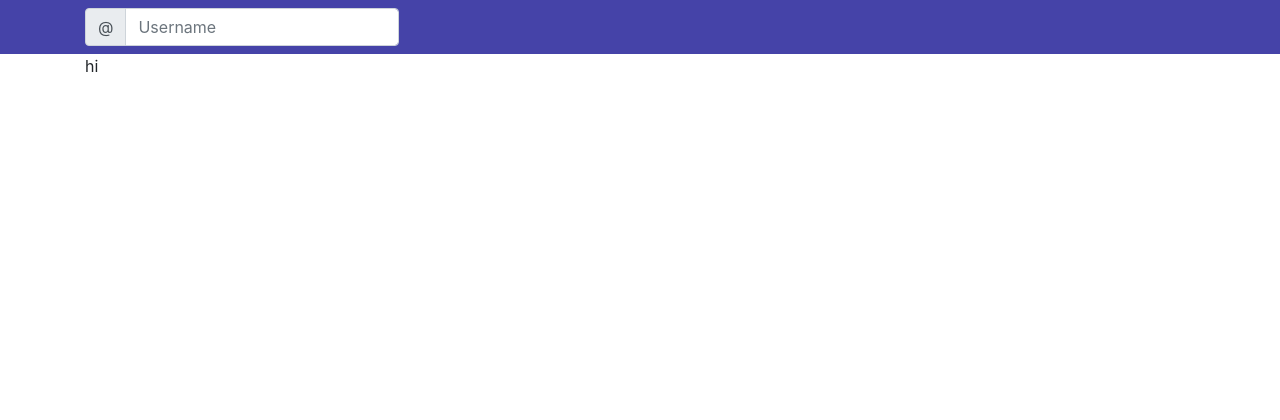
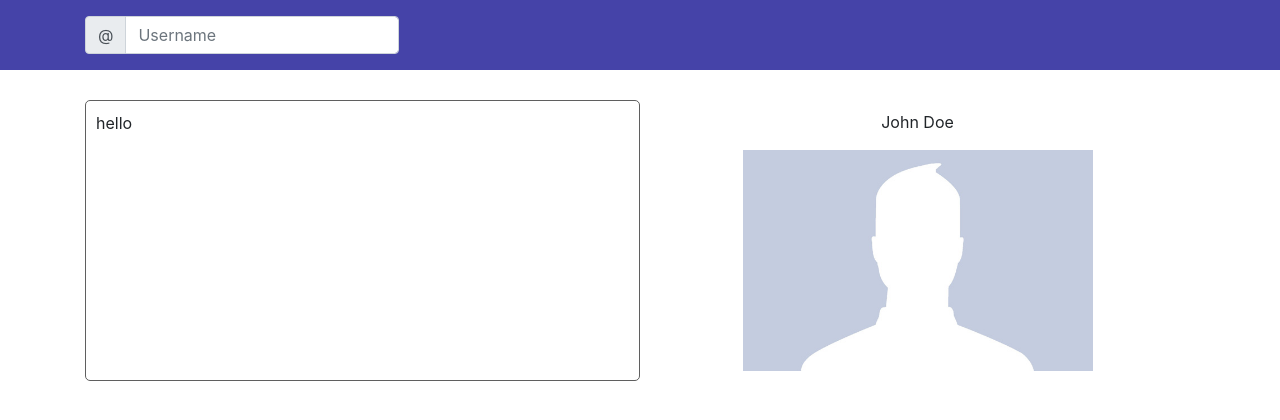
Before and after one commit to calumbruton/Pictochat, a React (Create React App) app: page / in a window 1280 px wide. Shown: the top 420 px of the page. Built offline with nearby package versions, Linux system fonts and the light colour scheme.

Commit message:
Added multiple components

```diff
--- /dev/null
+++ b/src/javascript/components/friendsList.jsx
@@ -0,0 +1,16 @@
+import React, { Component } from 'react';
+
+class FriendsList extends Component {
+
+    render() {
+        return (
+            <div className = "friendsList-container">
+                <p>hello</p>
+            </div>
+        )
+    }
+
+}
+
+
+export default FriendsList;
--- /dev/null
+++ b/src/javascript/components/userProfile.jsx
@@ -0,0 +1,20 @@
+import React, { Component } from 'react';
+import ProfilePicture from '../../images/empty-profile-picture.png';
+
+
+class UserProfile extends Component {
+
+    render() {
+        return (
+            <div className = "flexbox-container-user-profile">
+                <div className = "user-profile-container">
+                    <p>John Doe</p>
+                    <img src={ProfilePicture} width='350vh'></img>
+                </div>
+            </div>
+        )
+    }
+
+}
+
+export default UserProfile;
--- a/src/javascript/pages/homePage.jsx
+++ b/src/javascript/pages/homePage.jsx
@@ -1,5 +1,7 @@
 import React, { Component } from 'react'
-import NavigationBar from './navigationBar';
+import NavigationBar from '../components/navigationBar';
+import FriendsList from '../components/friendsList';
+import UserProfile from '../components/userProfile';
 
 class HomePage extends Component {
 
@@ -8,8 +10,11 @@ class HomePage extends Component {
             <div>
                 <NavigationBar/>
                 <div className="container">
-                    {/* Put chat list here */}
-                    <p>hi</p>
+                    <div className = "flexbox-container">
+                           {/* Put chat list here */}
+                           <FriendsList/>
+                           <UserProfile />
+                    </div>
                 </div>
             </div>
         )
--- /dev/null
+++ b/src/styles/components/friendsList.scss
@@ -0,0 +1,6 @@
+.friendsList-container {
+    border: solid 1px rgb(95, 95, 95);
+    border-radius: 5px;
+    padding: 10px;
+    width: 50%;
+}
--- a/src/styles/components/navigationBar.scss
+++ b/src/styles/components/navigationBar.scss
@@ -1,4 +1,4 @@
-
 .navbar {
     background-color: rgb(69, 67, 168);
+    height: 70px;
 }
--- /dev/null
+++ b/src/styles/components/userProfile.scss
@@ -0,0 +1,10 @@
+.flexbox-container-user-profile {
+    display: flex;
+    width: 50%;
+
+    .user-profile-container {
+        padding: 10px;
+        width: 100%;
+        text-align: center;
+    }
+}
--- a/src/styles/main.scss
+++ b/src/styles/main.scss
@@ -1,3 +1,8 @@
+
+//Pages
+@import './pages/homePage.scss';
 
 //Components scss
 @import './components/navigationBar.scss';
+@import './components/friendsList.scss';
+@import './components/userProfile.scss';
--- /dev/null
+++ b/src/styles/pages/homePage.scss
@@ -0,0 +1,4 @@
+.flexbox-container{
+    display: flex;
+    margin-top: 30px;
+}
```
Also changed, not shown: src/images/empty-profile-picture.png (added), src/javascript/components/navigationBar.jsx (renamed from src/javascript/pages/navigationBar.jsx), 1 other file (tests, documents, lock files or other folders).
